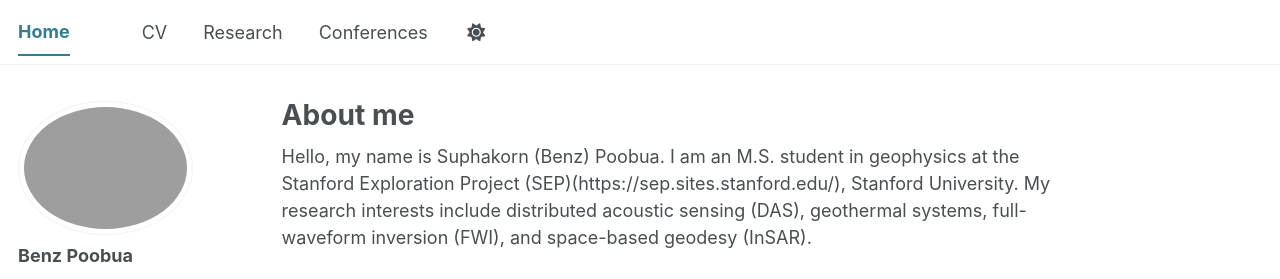
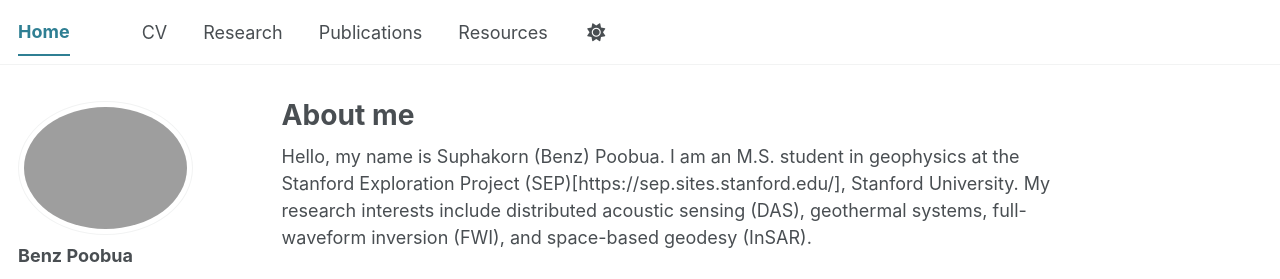
Before and after one commit to Benz-Poobua/Benz-Poobua.github.io, a Jekyll site: the page built from _pages/about.md, in a window 1280 px wide. Shown: the top 279 px of the page. Built offline with Jekyll 4.4.1, drawn with Linux system fonts in a browser that asks for light colours; a script bundle is joined from its source files by our own code; library files that are not in the unit come from our copies.

Commit message:
Updata fig

```diff
--- a/_data/navigation.yml
+++ b/_data/navigation.yml
@@ -14,5 +14,8 @@ main:
   - title: "Research"
     url: /research/
 
-  - title: "Conferences"
+  - title: "Publications"
     url: /markdown/
+
+  - title: "Resources"
+    url: /talks/
--- a/_pages/about.md
+++ b/_pages/about.md
@@ -7,6 +7,6 @@ redirect_from:
   - /about/
   - /about.html
 ---
-Hello, my name is Suphakorn (Benz) Poobua. I am an M.S. student in geophysics at the Stanford Exploration Project (SEP)(https://sep.sites.stanford.edu/), Stanford University. My research interests include distributed acoustic sensing (DAS), geothermal systems, full-waveform inversion (FWI), and space-based geodesy (InSAR).
+Hello, my name is Suphakorn (Benz) Poobua. I am an M.S. student in geophysics at the Stanford Exploration Project (SEP)[https://sep.sites.stanford.edu/], Stanford University. My research interests include distributed acoustic sensing (DAS), geothermal systems, full-waveform inversion (FWI), and space-based geodesy (InSAR).
 
 Currently, my research focuses on developing scalable DAS algorithms to accelerate the cross-correlation process for efficiently constructing virtual shot gathers (VSGs). The primary objective is to reduce DAS data volume while preserving inner-product fidelity, which is critical for accurate cross-correlation. In addition, I aim to extend and enhance existing methodologies for shallow subsurface imaging across diverse environments, including urban characterization and geothermal exploration sites.
```
Also changed, not shown: _pages/cv.md (+3 -3 lines), _pages/markdown.md (+1 -1 lines), 1 other file.
